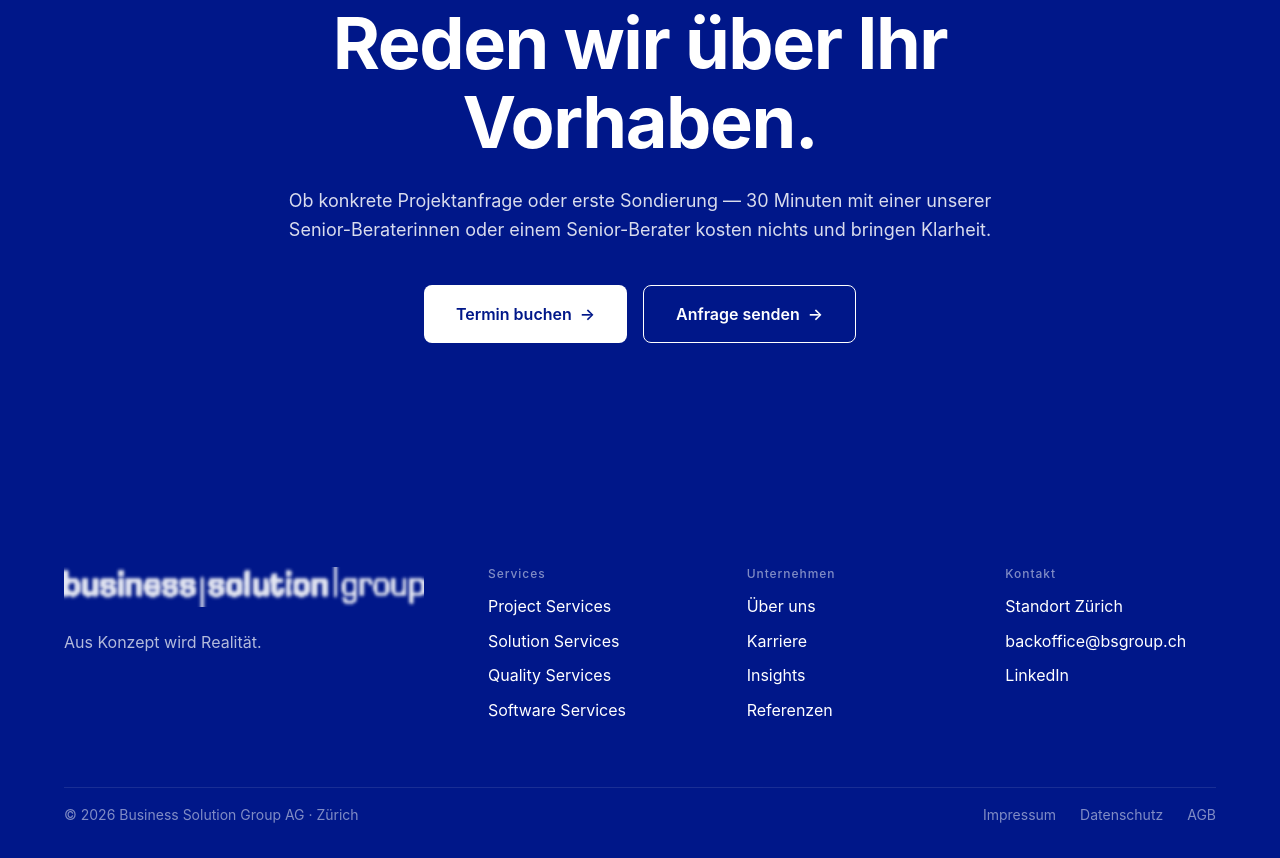
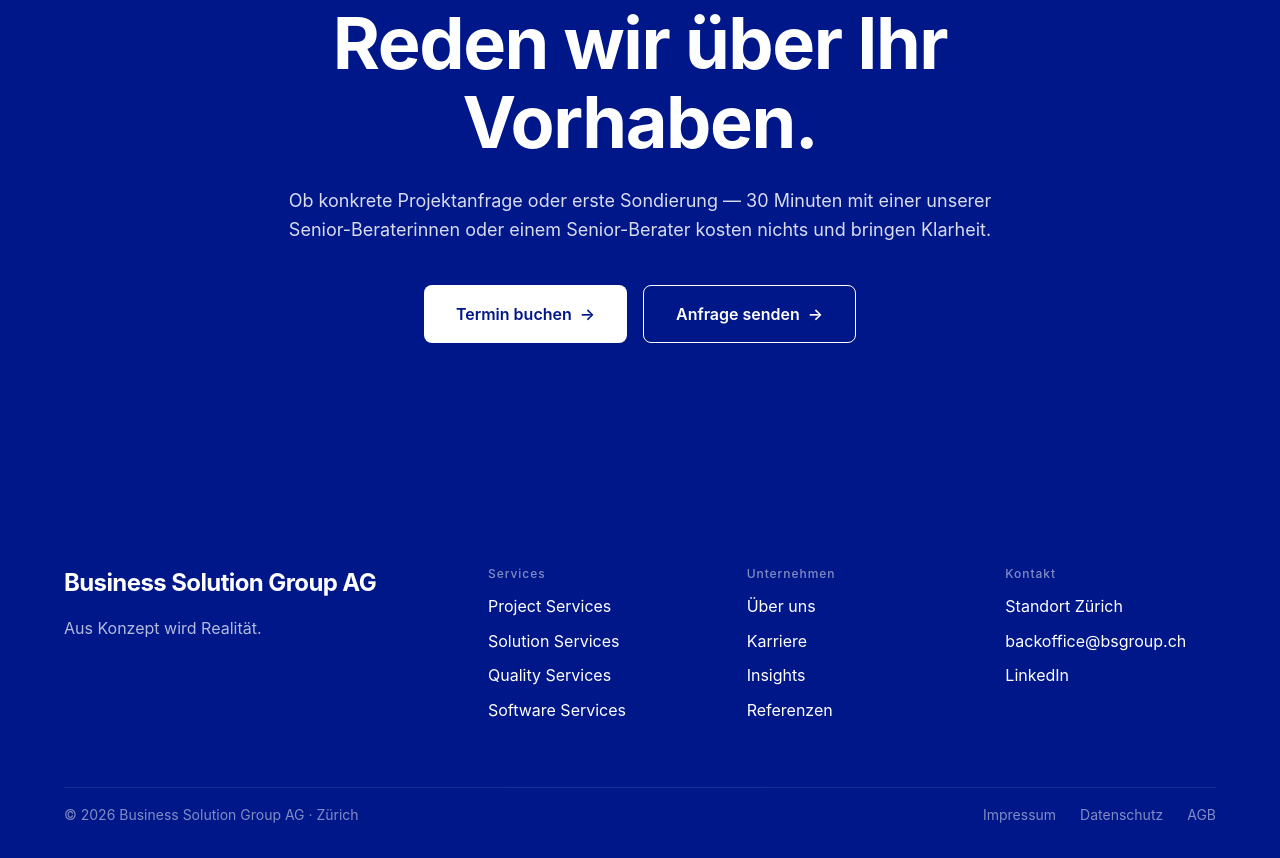
Before and after one commit to OnoreFalcone/bsgroup, an Astro site: page / in a window 1280 px wide. Shown: the part 4596-5454 px from the top of the page. Built offline with nearby package versions, Linux system fonts and the light colour scheme; Astro itself is replaced by a stand-in of ours; a web font is replaced by a local one.

Commit message:
refine(footer): replace logo image with "Business Solution Group AG" wordmark
Drops the inverted PNG wordmark (logo-business-solution-group.png with
brightness-0 invert filter) in favour of a plain typographic treatment:
"Business Solution Group AG" in white, text-2xl bold tracking-tight,
still wrapped in the home link with hover opacity.

No image to fetch, no filter chain to read incorrectly on narrow viewports,
and the legal entity name reads cleaner as text than as a stylised logo.

Co-Authored-By: Claude Opus 4.7 (1M context) <noreply@anthropic.com>

```diff
--- a/src/components/layout/Footer.astro
+++ b/src/components/layout/Footer.astro
@@ -31,7 +31,6 @@ const columns = [
 ];
 
 const homeHref       = withBase('/');
-const logoSrc        = withBase('/logos/bsg/logo-bsg-smooth.png');
 const impressumHref  = withBase('/impressum');
 const datenschutzHref = withBase('/datenschutz');
 const agbHref        = withBase('/agb');
@@ -41,12 +40,8 @@ const agbHref        = withBase('/agb');
   <div class="max-w-layout mx-auto px-md md:px-2xl pt-3xl pb-lg">
     <div class="flex flex-col lg:flex-row gap-2xl pb-2xl">
       <div class="lg:w-[360px] space-y-sm">
-        <a href={homeHref} class="inline-block">
-          <img
-            src={logoSrc}
-            alt="BSGroup"
-            class="h-8 md:h-10 w-auto brightness-0 invert opacity-90"
-          />
+        <a href={homeHref} class="inline-block text-2xl md:text-2xl font-bold tracking-tight text-white hover:opacity-80 transition-opacity">
+          Business Solution Group AG
         </a>
         <p class="text-body-m opacity-70">Aus Konzept wird Realität.</p>
       </div>
```
